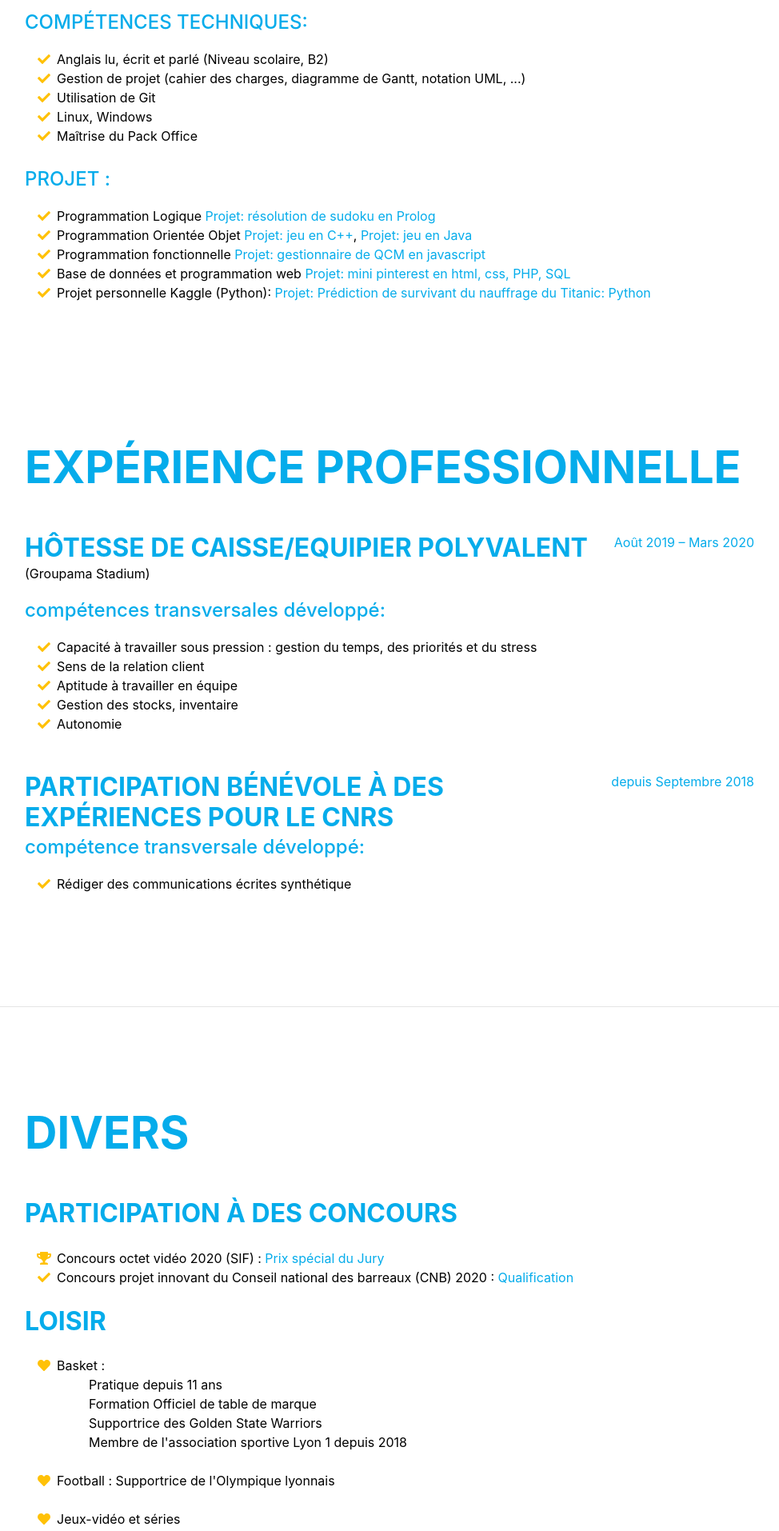
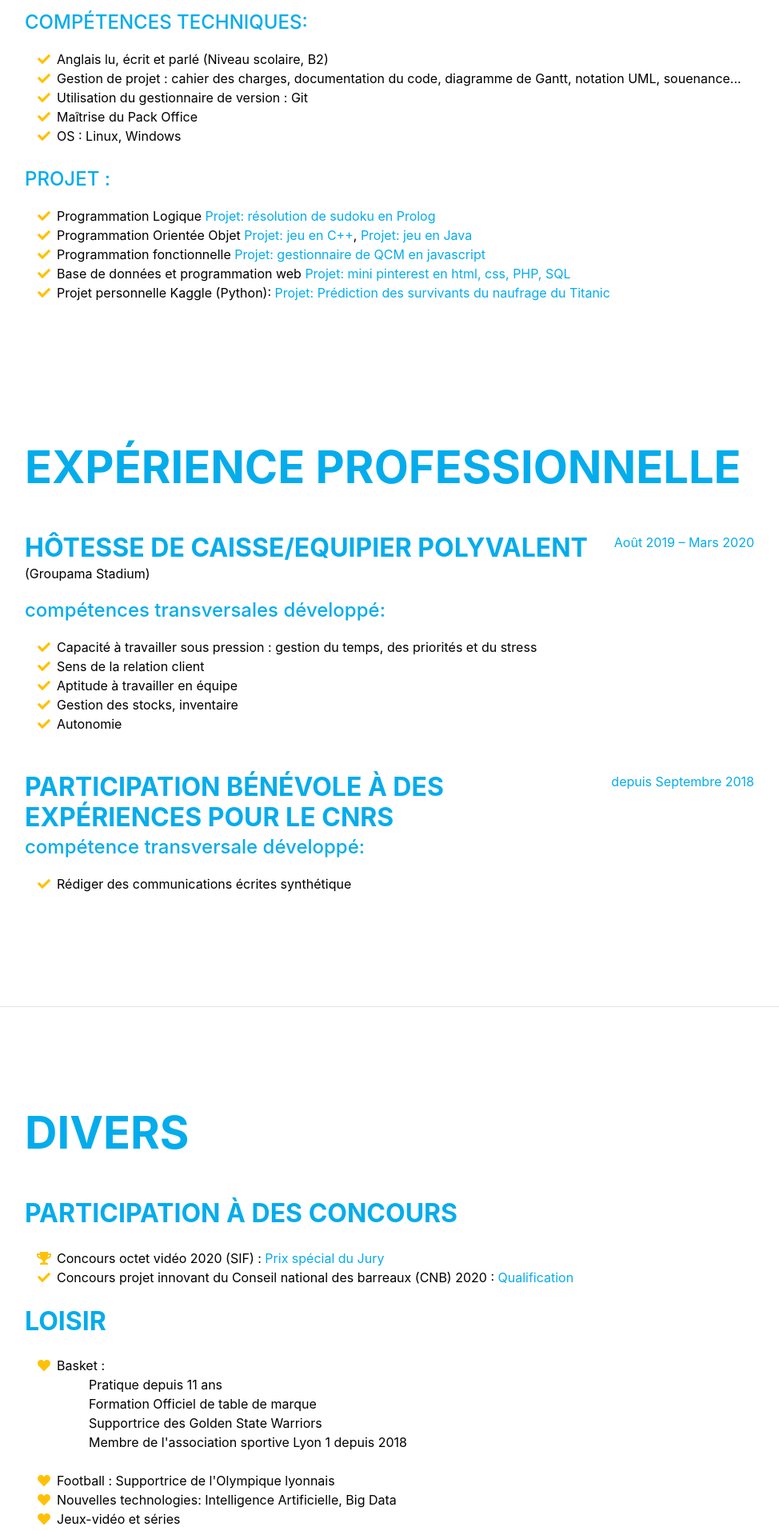
Before and after one commit to LinaIsl/Candidature-IA, a plain HTML site: page index.html in a window 1280 px wide. Shown: the part 2200-4114 px from the top of the page at 80% size, without its empty margins (289-1263 px from the left). Drawn offline with nearby package versions, Linux system fonts and the light colour scheme; a web font is replaced by a local one.

Commit message:
Update index.html

```diff
--- a/index.html
+++ b/index.html
@@ -5,7 +5,7 @@
         <meta name="viewport" content="width=device-width, initial-scale=1, shrink-to-fit=no" />
         <meta name="description" content="" />
         <meta name="author" content="" />
-        <title>Candidature: Stagiaire en Informatique et Digital</title>
+        <title>Candidature : Stagiaire en Informatique</title>
         <link rel="icon" type="image/x-icon" href="assets/img/favicon.ico" />
         <!-- Font Awesome icons (free version)-->
         <script src="https://use.fontawesome.com/releases/v5.15.1/js/all.js" crossorigin="anonymous"></script>
@@ -19,7 +19,7 @@
         <!-- Navigation-->
         <nav class="navbar navbar-expand-lg navbar-dark bg-primary fixed-top" id="sideNav">
             <a class="navbar-brand js-scroll-trigger" href="#page-top">
-                <span class="d-block d-lg-none">Candidature: Stagiaire en Informatique et Digital</span>
+                <span class="d-block d-lg-none">Candidature : Stagiaire en Informatique</span>
                 <span class="d-none d-lg-block">
                     <img class="img-fluid img-profile rounded-circle mx-auto mb-2"
                      src="assets/img/profile.jpg" data-toggle="tooltip" data-placement="top" title="Retourner en haut"/></span>
@@ -130,19 +130,19 @@
 
                         <li style="color: black;">
                             <li style="color: black;"><span class="fa-li"><i class="fas fa-check text-warning"></i></span>
-                            Gestion de projet (cahier des charges, diagramme de Gantt, notation UML, ...)
+                                Gestion de projet : cahier des charges,  documentation du code, diagramme de Gantt, notation UML, souenance...
                         </li>
                         <li style="color: black;">
                             <li style="color: black;"><span class="fa-li"><i class="fas fa-check text-warning"></i></span>
-                            Utilisation de Git
+                            Utilisation du gestionnaire de version : Git
+                            </li>
+                        <li style="color: black;">
+                            <li style="color: black;"><span class="fa-li"><i class="fas fa-check text-warning"></i></span>
+                            Maîtrise du Pack Office
                         </li>
                         <li style="color: black;">
                             <li style="color: black;"><span class="fa-li"><i class="fas fa-check text-warning"></i></span>
-                            Linux, Windows
-                        </li>
-                        <li style="color: black;">
-                            <li style="color: black;"><span class="fa-li"><i class="fas fa-check text-warning"></i></span>
-                            Maîtrise du Pack Office
+                                OS : Linux, Windows
                         </li>
                     </ul></br>
 
@@ -171,7 +171,7 @@
 
                         <li style="color: black;">
                             <li style="color: black;"><span class="fa-li"><i class="fas fa-check text-warning"></i></span>
-                            Projet personnelle Kaggle (Python): <a href="https://www.kaggle.com/linaisl/jusina-titanic/edit" onclick="window.open(this.href); return false;">Projet: Prédiction de survivant du nauffrage du Titanic: Python</a>
+                            Projet personnelle Kaggle (Python): <a href="https://www.kaggle.com/linaisl/jusina-titanic/edit" onclick="window.open(this.href); return false;">Projet: Prédiction des survivants du naufrage du Titanic</a>
                         </li>
                     </ul>
                 </div>
@@ -271,7 +271,11 @@
                             <span class="fa-li"><i class="fas fa-heart text-warning"></i></span>
                             Football : Supportrice de l'Olympique lyonnais
 
-                        </li></br>
+                        </li>
+                        <li style="color: black;">
+                            <span class="fa-li"><i class="fas fa-heart text-warning"></i></span>
+                            Nouvelles technologies: Intelligence Artificielle, Big Data
+                        </li>
                         <li style="color: black;">
                             <span class="fa-li"><i class="fas fa-heart text-warning"></i></span>
                             Jeux-vidéo et séries
```
